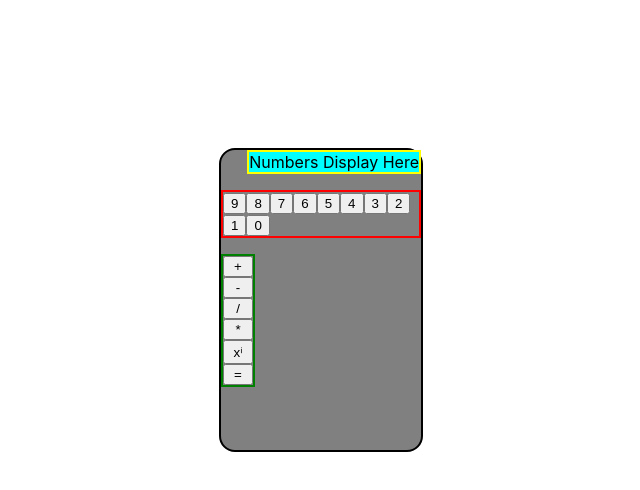
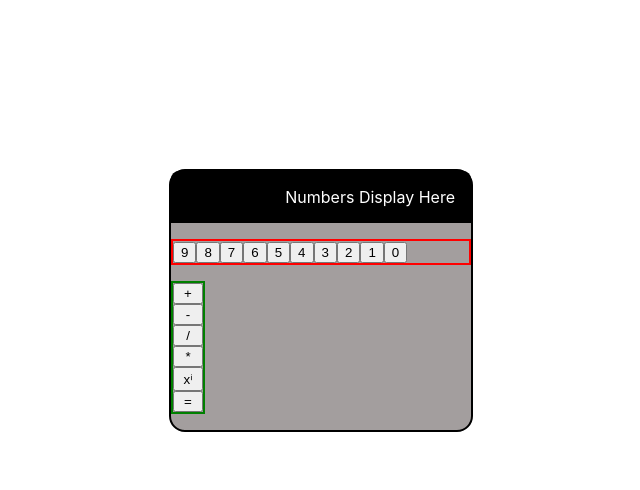
Before and after one commit to hammyhammer/calculator, a React (Create React App) app in the folder client/: page / in a window 1280 px wide. Shown: the top 490 px of the page, without its empty margins (319-959 px from the left). Built offline with nearby package versions, Linux system fonts and the light colour scheme.

Commit message:
display section designed

```diff
--- a/client/src/App.css
+++ b/client/src/App.css
@@ -6,21 +6,19 @@
 }
 
 .container {
-  display: flex;
-  background-color: gray;
-  flex-direction: column;
-  align-items: flex-end;
+  background-color: rgb(163, 158, 158);
   border: 2px solid black;
   border-radius: 16px;
-  height: 300px;
-  width: 200px;
+  width: 100%;
+  max-width: 300px;
 }
 
 .display {
-  border: 2px solid yellow;
-  background-color: aqua;
-  justify-content: flex-end;
-  flex-direction: row;
+  text-align: right;
+  border-radius: 8px 8px 0px 0px;
+  padding: 16px;
+  background-color: black;
+  color: white;
 }
 
 .digits {
--- a/client/src/App.tsx
+++ b/client/src/App.tsx
@@ -5,7 +5,9 @@ function App() {
   return (
     <div className="App">
       <div className='container'>
-        <span className='display'>Numbers Display Here</span>
+        <div className='display'>
+          <span>Numbers Display Here</span>
+        </div>
 
         <div className='buttons'>
           <p className='digits'>
```
